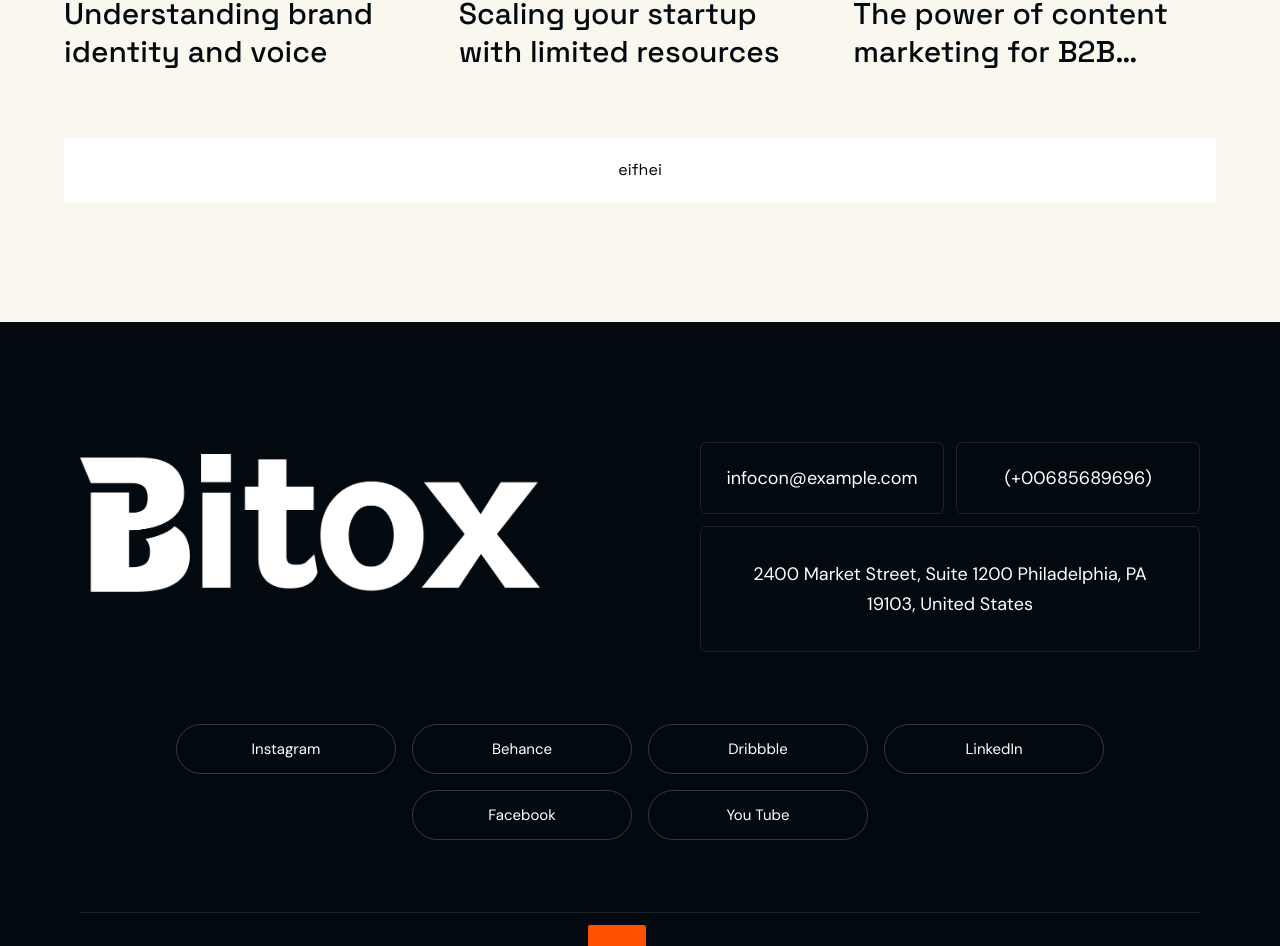
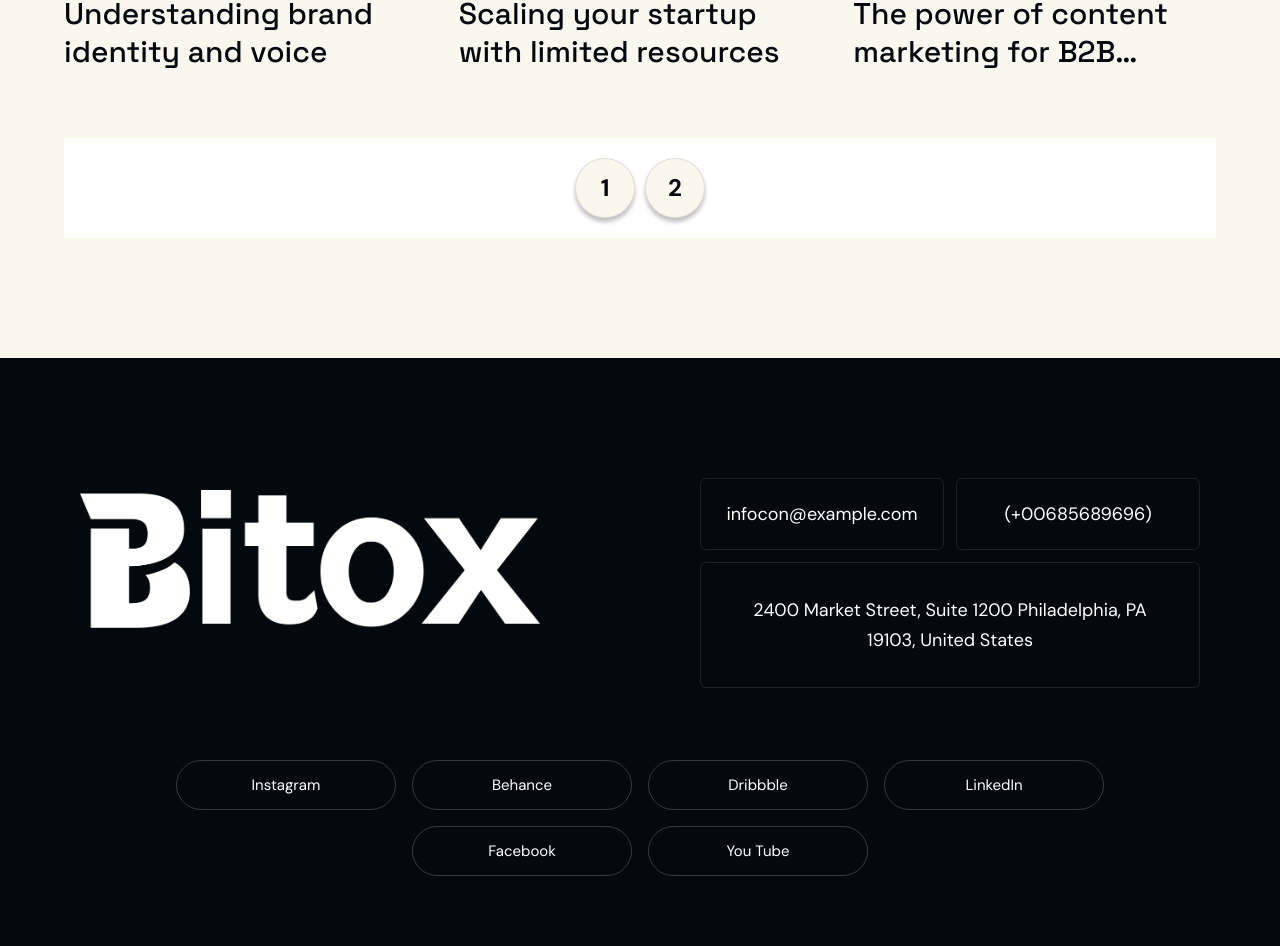
Before and after one commit to Mostofa-zaman/bitox-business-consulting-website, a Next.js app: page /blog in a window 1280 px wide. Shown: the part 2064-3010 px from the top of the page. Built offline with nearby package versions, Linux system fonts and the light colour scheme; no server answers.

Commit message:
feat(blogpagehelper): add reusable pagination button styles for blog page

```diff
--- a/src/components/blogPage/BlogCardPage.jsx
+++ b/src/components/blogPage/BlogCardPage.jsx
@@ -2,7 +2,7 @@ import React from "react";
 import Container from "../common/Container";
 import BlogCard from "../common/BlogCard";
 import Responsive from "../common/Responsive";
-import { allBlogData } from "../helper/blogpagehelper";
+import { allBlogData, pageBtn, pages } from "../helper/blogpagehelper";
 
 const BlogCardPage = () => {
   return (
@@ -36,7 +36,11 @@ const BlogCardPage = () => {
         </div>
           {/* ── Pagination ── */}
         <div className="flex items-center justify-center gap-x-2.5 bg-white py-5">
-        <h1>eifhei</h1>
+         {pages.map((page) => (
+            <button key={page} className={pageBtn}>
+              {page}
+            </button>
+          ))}
 
         </div>
       </Container>
--- a/src/components/helper/blogpagehelper.js
+++ b/src/components/helper/blogpagehelper.js
@@ -1,4 +1,8 @@
 
+//Blog Page Pagination :
+export const btnBase =
+  "w-15 h-15 flex items-center justify-center rounded-full border border-[#0000001a] shadow-[0_4px_4px_0_rgba(0,0,0,0.25)] transition-colors";
+export const pageBtn = `${btnBase} text-primary para-TwoXl font-bold bg-bg-secondaryOne hover:bg-primary hover:text-white cursor-pointer`;
 // Page numbers array
 export const pages = [1, 2];
 export const allBlogData = [
```
